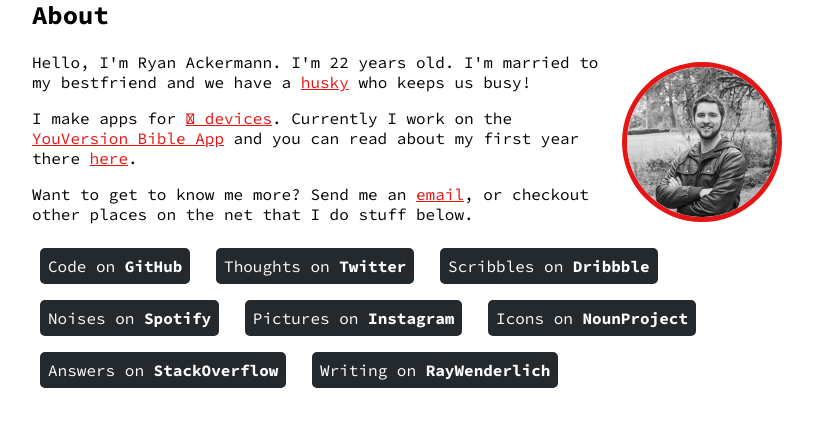
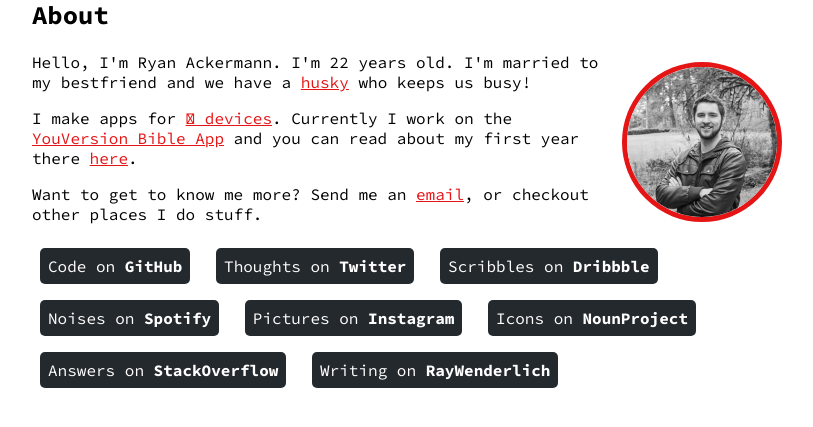
Before and after one commit to naturaln0va/ackermann-io, a Flask app: page /about in a window 1280 px wide. Shown: the part 148-575 px from the top of the page, without its empty margins (233-1046 px from the left). Run offline with Flask 2, Linux system fonts and the light colour scheme.

Commit message:
about page improvement

```diff
--- a/app/templates/about.html
+++ b/app/templates/about.html
@@ -11,7 +11,7 @@
 		<img id="avatar" src="/static/assets/small_portrait.png" alt="Profile Picture"/>
 		<p>Hello, I'm Ryan Ackermann. I'm {{ age }} years old. I'm married to my bestfriend and we have a <a href="https://www.instagram.com/p/BDVj0dTrGg9/?taken-by=naturaln0va">husky</a> who keeps us busy!</p>
 		<p>I make apps for <a href="http://www.apple.com"> devices</a>. Currently I work on the <a href="https://www.bible.com/app">YouVersion Bible App</a> and you can read about my first year there <a href="/posts/one-year-youversion">here</a>.</p>
-		<p>Want to get to know me more? Send me an <a href="mailto:ryan@ackermann.io">email</a>, or checkout other places on the net that I do stuff below.</p>
+		<p>Want to get to know me more? Send me an <a href="mailto:ryan@ackermann.io">email</a>, or checkout other places I do stuff.</p>
 		<ul class="list">
 			<a href="https://github.com/naturaln0va"><li>Code on <strong>GitHub</strong></li></a>
 			<a href="https://twitter.com/naturaln0va"><li>Thoughts on <strong>Twitter</strong></li></a>
```
